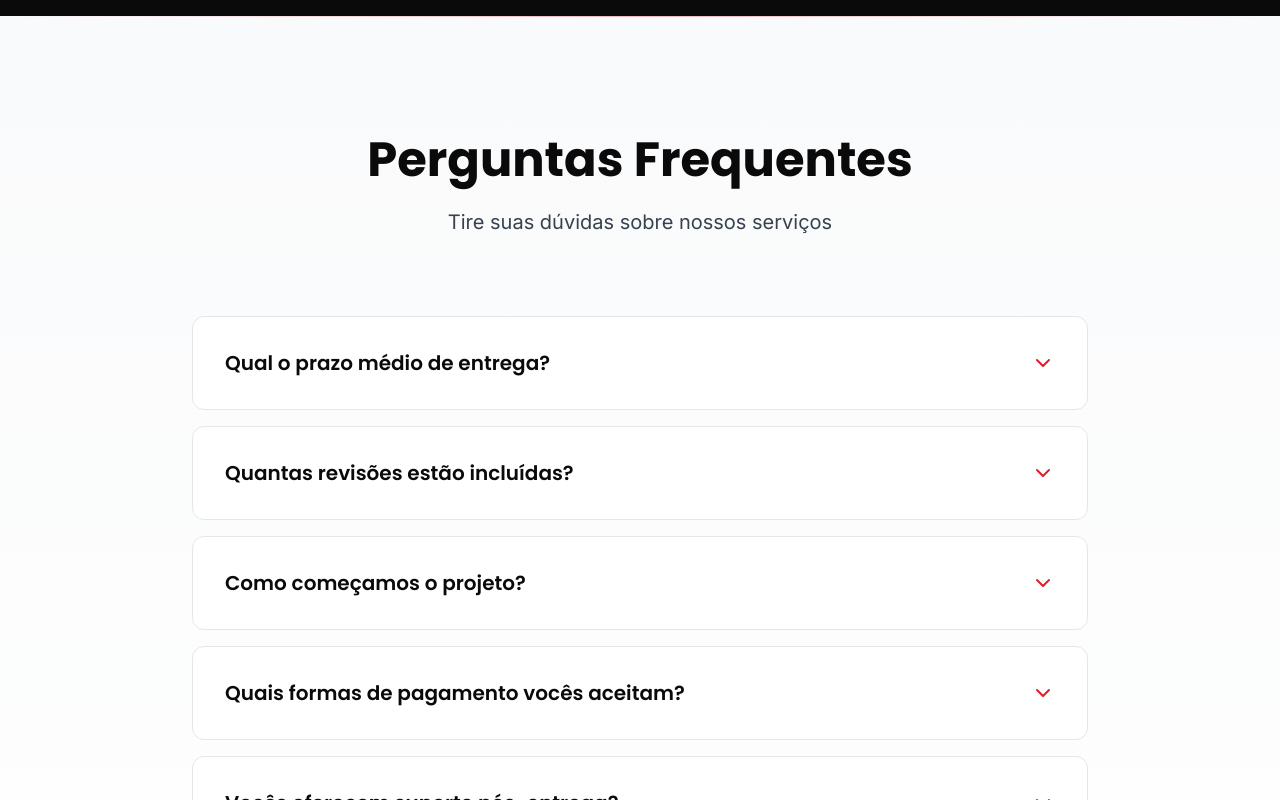
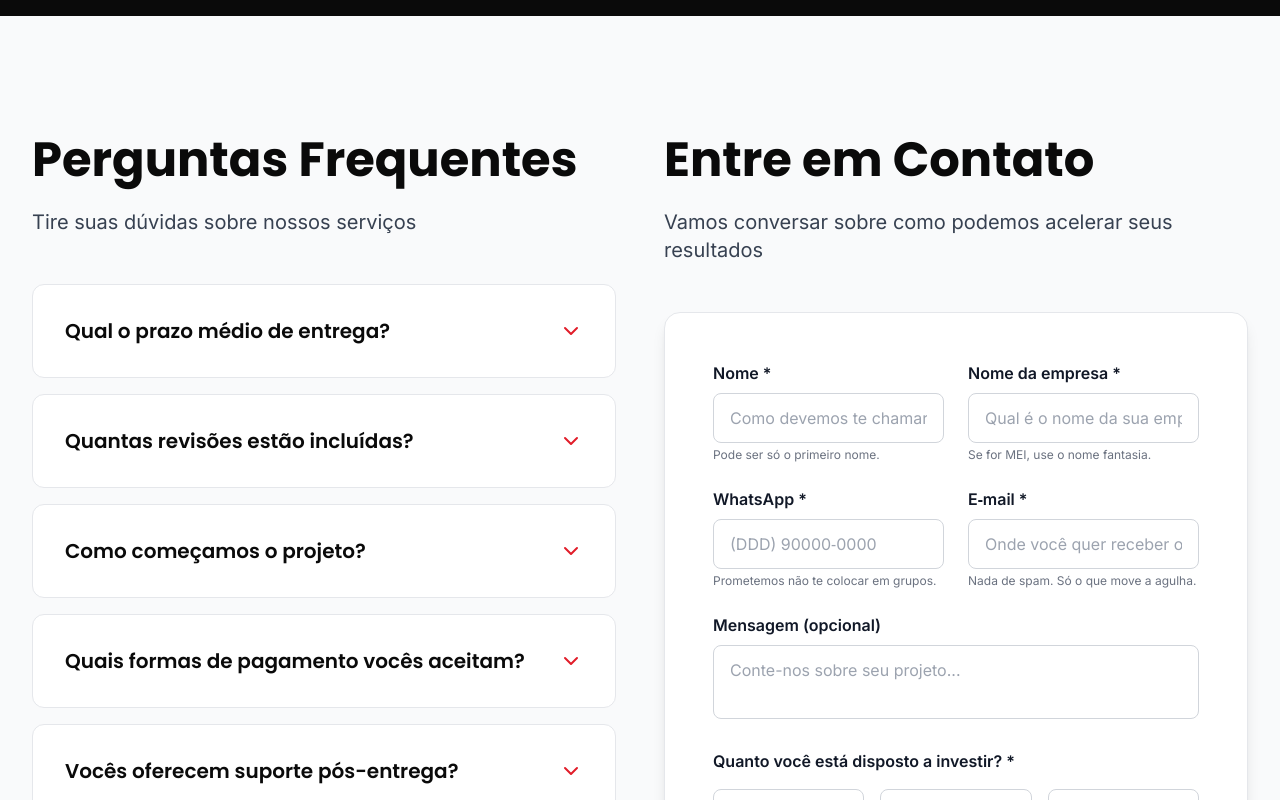
Before and after one commit to newtcompany-hub/newt-site, a React (Vite) app: page / in a window 1280 px wide. Shown: the part 4480-5280 px from the top of the page. Built offline with nearby package versions, Linux system fonts and the light colour scheme.

Commit message:
Place FAQ and Contact side by side on desktop

```diff
--- a/src/App.tsx
+++ b/src/App.tsx
@@ -43,8 +43,21 @@ function App() {
         <About />
         <Services />
         <Products />
-        <FAQ />
-        <Contact />
+        <section className="section-padding bg-gray-50">
+          <div className="container mx-auto px-3 sm:px-4 md:px-6 lg:px-8">
+            <div className="grid grid-cols-1 lg:grid-cols-2 gap-8 lg:gap-12">
+              {/* FAQ Column */}
+              <div>
+                <FAQ />
+              </div>
+
+              {/* Contact Column */}
+              <div>
+                <Contact />
+              </div>
+            </div>
+          </div>
+        </section>
       </main>
       <Footer />
     </div>
--- a/src/components/Contact.tsx
+++ b/src/components/Contact.tsx
@@ -155,20 +155,19 @@ Enviado através do site (${locale})`;
   };
 
   return (
-    <section id="contact" className="section-padding bg-gray-50">
-      <div className="container mx-auto px-3 sm:px-4 md:px-6 lg:px-8">
+    <div id="contact" className="relative">
         {/* Header */}
-        <div className="text-center max-w-3xl mx-auto mb-8 sm:mb-12 md:mb-16 lg:mb-20">
+        <div className="text-center lg:text-left mb-8 sm:mb-12 md:mb-16 lg:mb-12">
           <h2 className="text-xl sm:text-2xl md:text-3xl lg:text-4xl xl:text-5xl font-bold text-newt-black mb-3 sm:mb-4 md:mb-6 font-poppins leading-heading">
             {t.contact.title}
           </h2>
-          <p className="text-sm sm:text-base md:text-lg lg:text-xl text-gray-700 leading-relaxed font-inter px-2">
+          <p className="text-sm sm:text-base md:text-lg lg:text-xl text-gray-700 leading-relaxed font-inter">
             {t.contact.subtitle}
           </p>
         </div>
 
         {/* Contact Form */}
-        <div className="max-w-4xl mx-auto">
+        <div>
           <form onSubmit={handleSubmit} className="bg-white p-4 sm:p-6 md:p-8 lg:p-12 rounded-xl sm:rounded-2xl shadow-lg border border-gray-200">
             <div className="grid grid-cols-1 lg:grid-cols-2 gap-3 sm:gap-4 md:gap-6 mb-4 sm:mb-6">
               {/* Name */}
@@ -384,7 +383,6 @@ Enviado através do site (${locale})`;
             </button>
           </form>
         </div>
-      </div>
-    </section>
+    </div>
   );
 }
--- a/src/components/FAQ.tsx
+++ b/src/components/FAQ.tsx
@@ -38,27 +38,23 @@ export function FAQ() {
   }, [hasAnimated]);
 
   return (
-    <section
+    <div
       ref={sectionRef}
       id="faq"
-      className="section-padding bg-gradient-to-b from-gray-50 to-white relative"
+      className="relative"
     >
-      {/* Subtle top glow */}
-      <div className="absolute top-0 left-0 right-0 h-px bg-gradient-to-r from-transparent via-newt-red/30 to-transparent"></div>
-
-      <div className="container mx-auto px-3 sm:px-4 md:px-6 lg:px-8">
         {/* Header */}
-        <div className="text-center max-w-3xl mx-auto mb-8 sm:mb-12 md:mb-16 lg:mb-20">
+        <div className="text-center lg:text-left mb-8 sm:mb-12 md:mb-16 lg:mb-12">
           <h2 className="text-xl sm:text-2xl md:text-3xl lg:text-4xl xl:text-5xl font-bold text-newt-black mb-3 sm:mb-4 md:mb-6 font-poppins leading-heading">
             {t.faq.title}
           </h2>
-          <p className="text-sm sm:text-base md:text-lg lg:text-xl text-gray-700 leading-relaxed font-inter px-2">
+          <p className="text-sm sm:text-base md:text-lg lg:text-xl text-gray-700 leading-relaxed font-inter">
             {t.faq.subtitle}
           </p>
         </div>
 
         {/* FAQ Items */}
-        <div className="max-w-4xl mx-auto">
+        <div>
           {t.faq.items.map((item, index) => (
             <div
               key={index}
@@ -95,7 +91,6 @@ export function FAQ() {
             </div>
           ))}
         </div>
-      </div>
-    </section>
+    </div>
   );
 }
```
